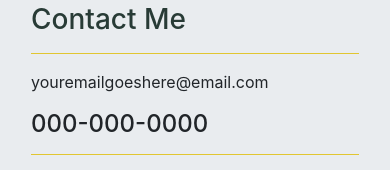
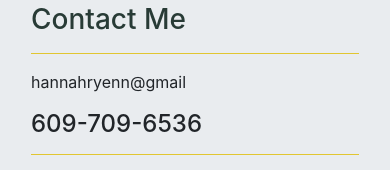
Before and after one commit to Lambaa94/Acting-Portfolio, a React (Create React App) app in the folder client/: page /contact in a window 390 px wide. Shown: the part 577-747 px from the top of the page. Built offline with nearby package versions, Linux system fonts and the light colour scheme; no server answers.

Commit message:
added email and phone number to contact page.

```diff
--- a/client/src/pages/Contact/Contact.js
+++ b/client/src/pages/Contact/Contact.js
@@ -96,8 +96,8 @@ function Contact() {
 
                             <h3>Contact Me</h3>
                             <hr />
-                            <p>youremailgoeshere@email.com</p>
-                            <h4>000-000-0000</h4>
+                            <p>hannahryenn@gmail</p>
+                            <h4>609-709-6536</h4>
                             <hr />
 
                             <Form onSubmit={handleSubmit}>
```
